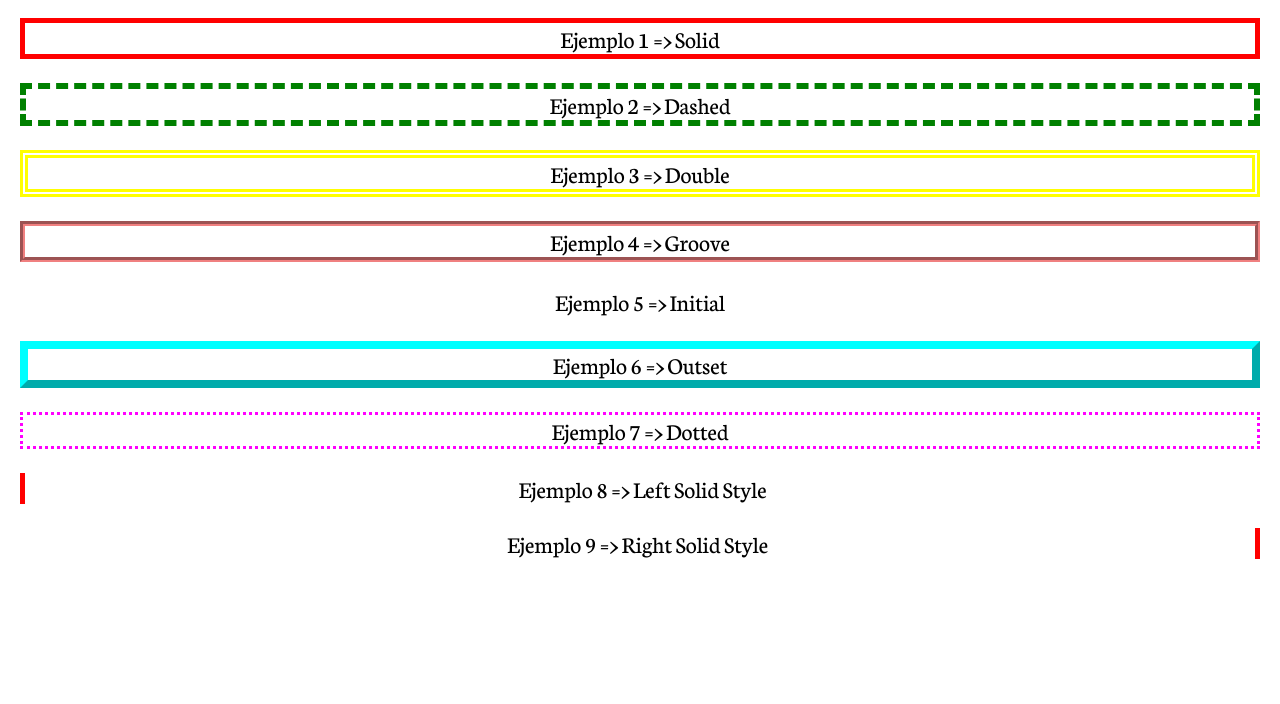
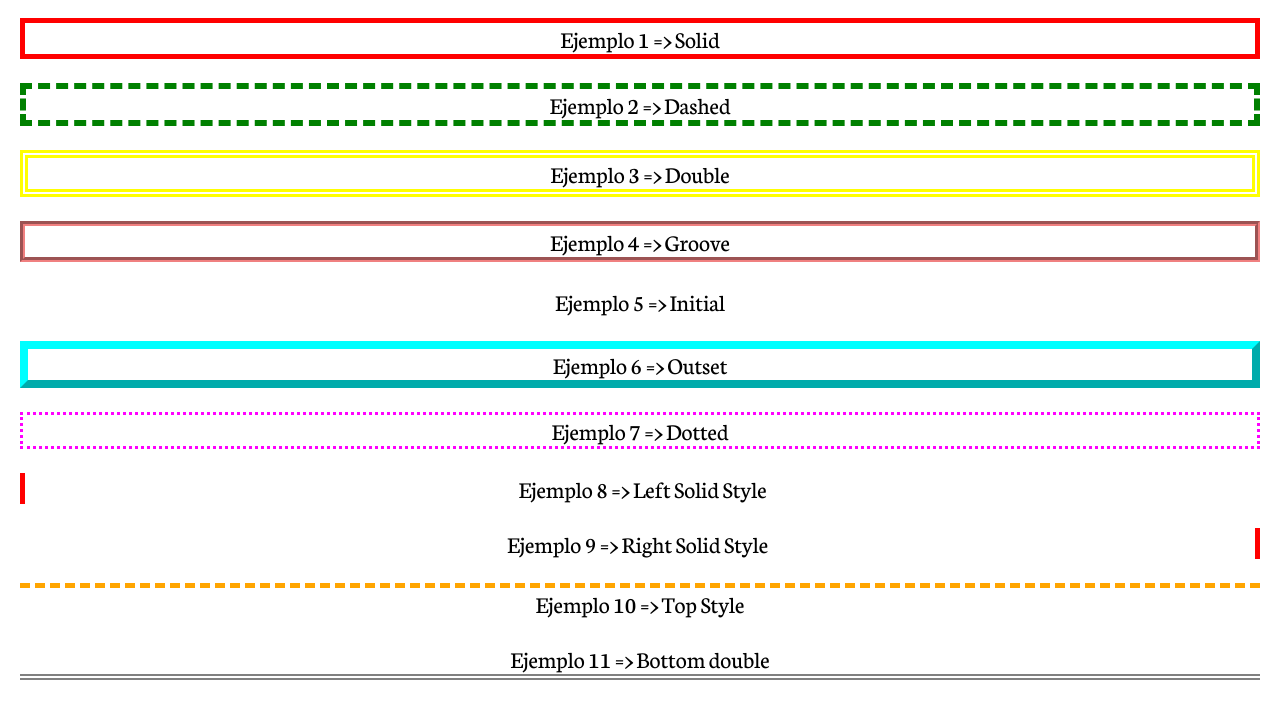
Before and after one commit to FrontEdd/rep-codigo-16, a plain HTML site: page sem2/bordes.html in a window 1280 px wide. Shown: the part 134-838 px from the top of the page. Before the commit the page ends 800 px from the top, so only its background shows below. Drawn offline with Linux system fonts and the light colour scheme.

Commit message:
Agregamos parametros lineales en propiedades de estilos

```diff
--- a/sem2/bordes.html
+++ b/sem2/bordes.html
@@ -18,5 +18,7 @@
     <p class="p-align dotted">Ejemplo 7 => Dotted</p>
     <p class="p-align leftStyle">Ejemplo 8 => Left Solid Style</p>
     <p class="p-align rightStyle">Ejemplo 9 => Right Solid Style</p>
+    <p class="p-align topStyle">Ejemplo 10 => Top Style</p>
+    <p class="p-align bottom-doubleStyle">Ejemplo 11 => Bottom double</p>
 </body>
 </html>
--- a/sem2/css/index.css
+++ b/sem2/css/index.css
@@ -129,3 +129,11 @@ ul {
 .rightStyle {
     border-right: solid red 5px;
 }
+
+.topStyle {
+    border-top: dashed 5px orange;
+}
+
+.bottom-doubleStyle {
+    border-bottom: double 6px gray;
+}
```
